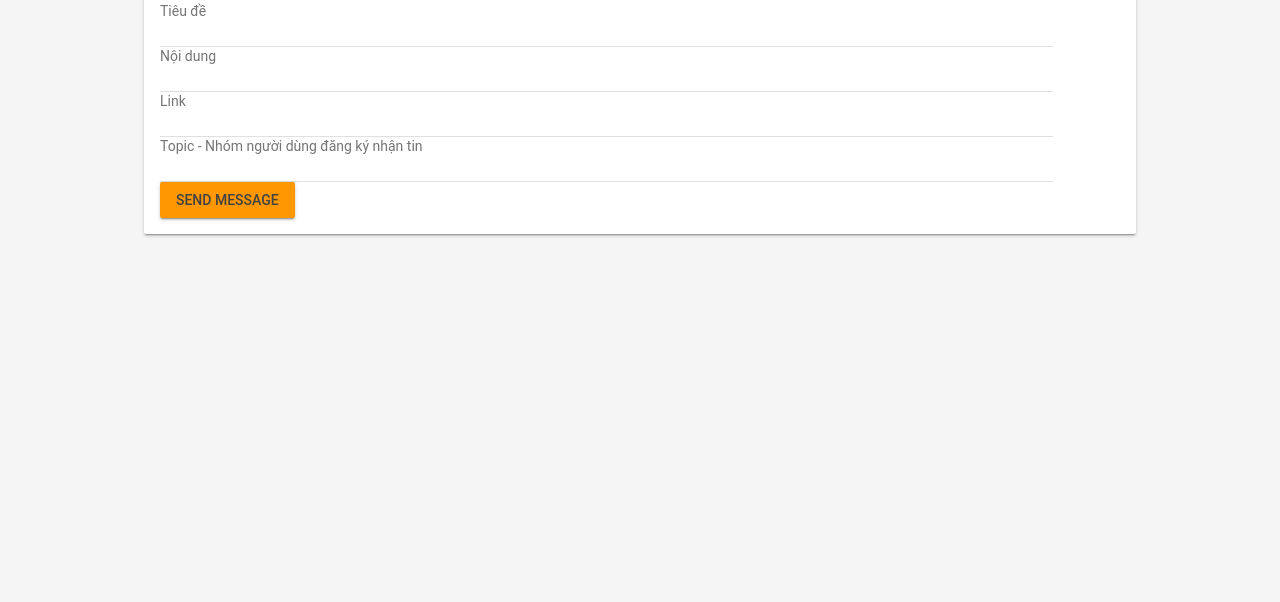
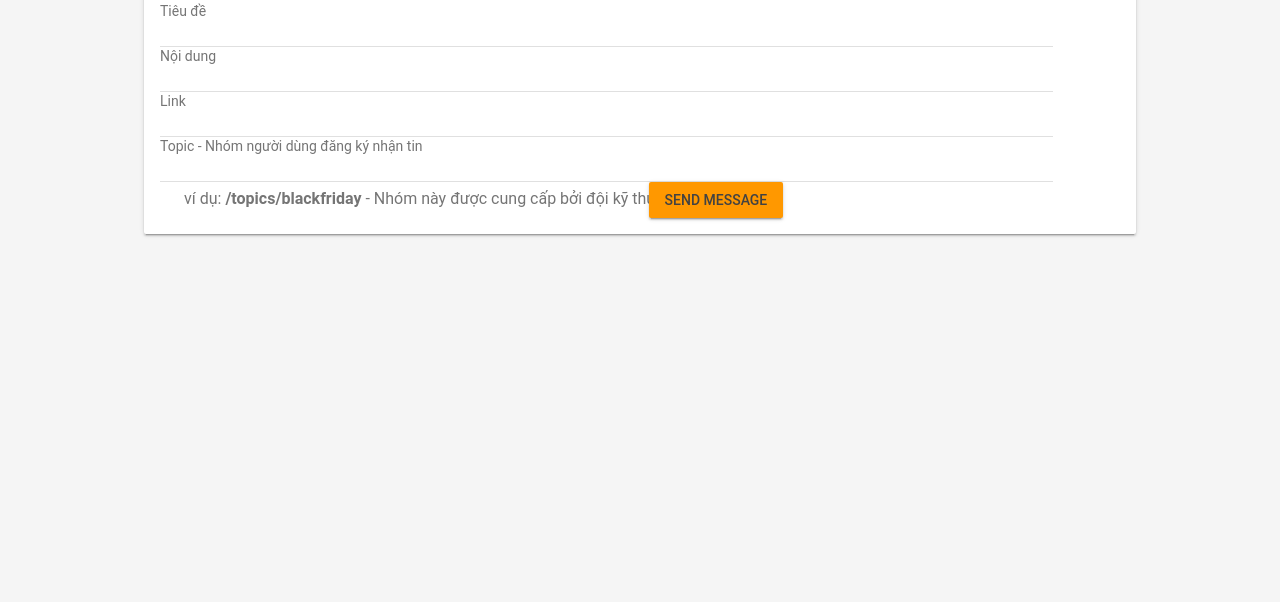
Before and after one commit to thanhits/thanhtv, a plain HTML site: page index.html in a window 1280 px wide. Shown: the part 198-800 px from the top of the page. Drawn offline with nearby package versions, Linux system fonts and the light colour scheme; files whose address does not match are found by name.

Commit message:
Update index.html

```diff
--- a/index.html
+++ b/index.html
@@ -52,7 +52,7 @@ limitations under the License.
                                 <input type="text"  class="mdl-textfield__input link-mes">
                             <label>Topic - Nhóm người dùng đăng ký nhận tin</label>
                                 <input type="text"  class="mdl-textfield__input topic-mes">
-                            <span class="mdl-textfield__label">ví dụ: <b>/topics/blackfriday</b> - Nhóm này được cung cấp bởi đội kỹ thuật</span>
+                            <span class="mdl-switch__label">ví dụ: <b>/topics/blackfriday</b> - Nhóm này được cung cấp bởi đội kỹ thuật</span>
                             <button id="btnPostNotify" class="mdl-button mdl-js-button mdl-button--raised mdl-button--colored">
                                 Send Message
                             </button>
```
